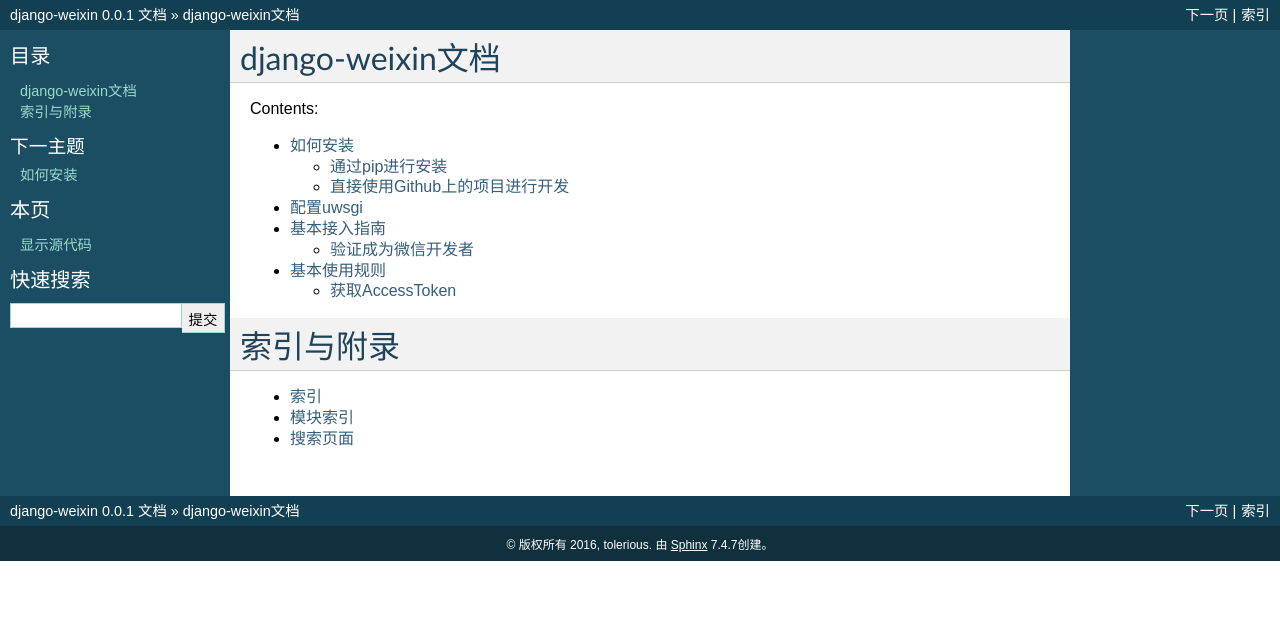
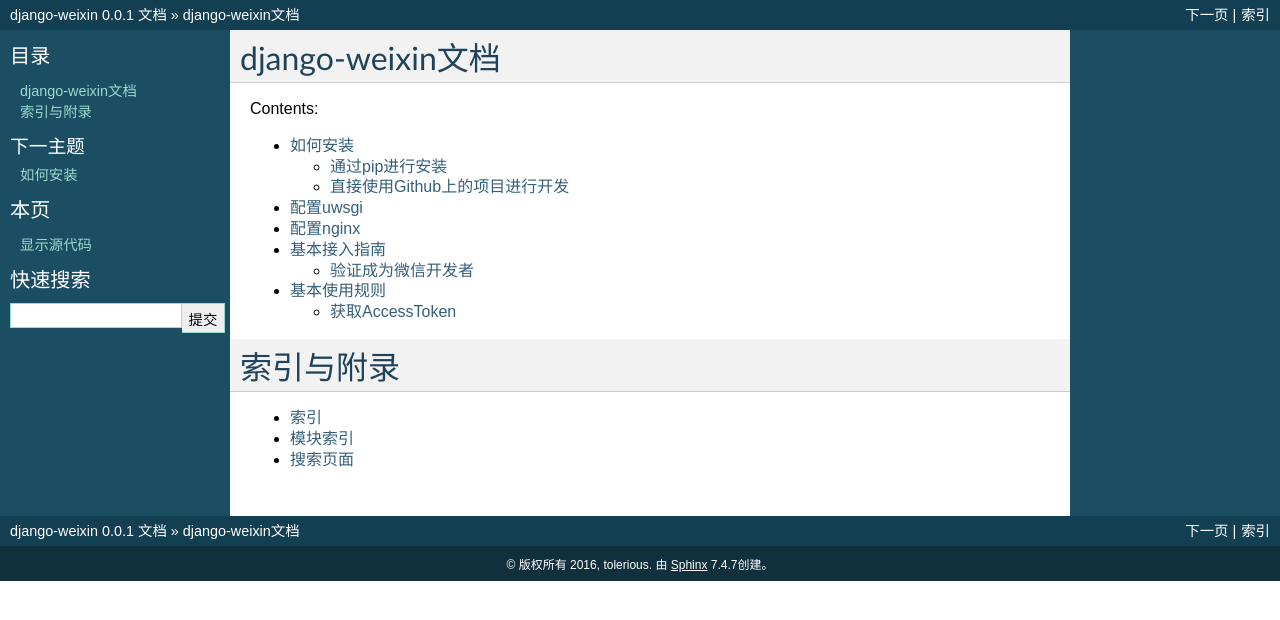
Before and after one commit to tolerious/django-wechat, a Sphinx documentation site: the page built from docs/source/index.rst, in a window 1280 px wide. Shown: the top 620 px of the page. Built offline with Sphinx 7.4.7, drawn with Linux system fonts in a browser that asks for light colours; formulas are drawn with MathJax 3.

Commit message:
我们都是好孩子.  ;

```diff
--- a/docs/source/index.rst
+++ b/docs/source/index.rst
@@ -13,6 +13,7 @@
 
    install
    uwsgi
+   nginx
    basic
    usage
 
--- /dev/null
+++ b/docs/source/nginx.rst
@@ -0,0 +1,6 @@
+.. nginx
+
+
+===========================
+配置nginx
+===========================
```
